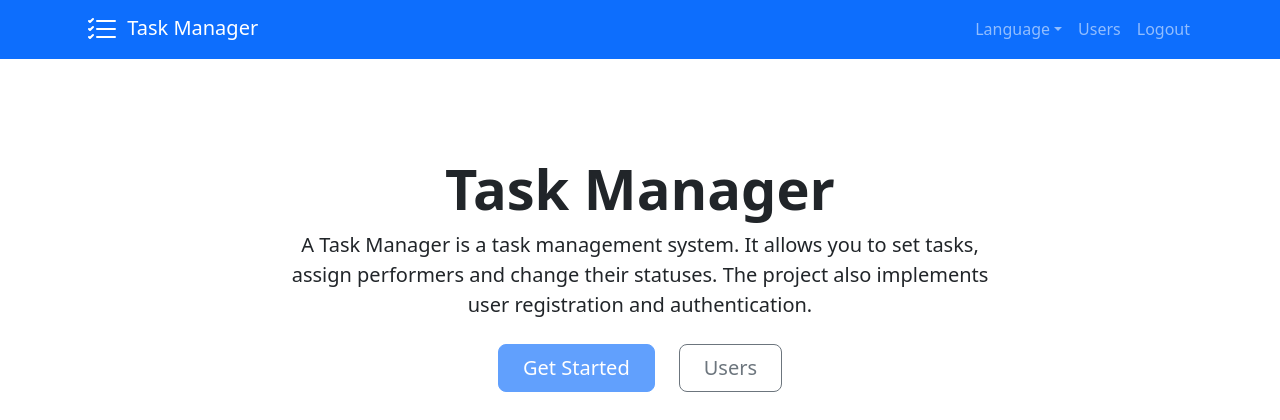
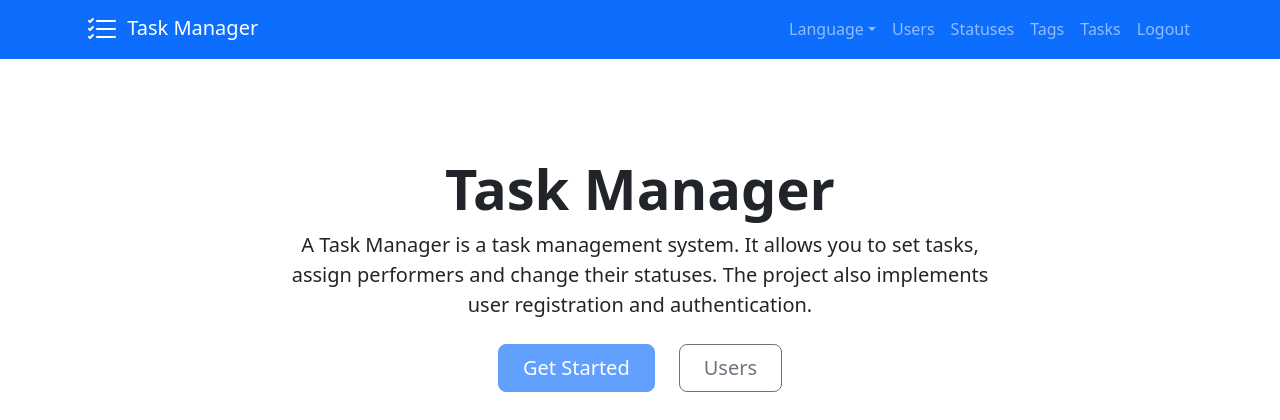
Before and after one commit to putilovms/task-manager, a Django app: page / in a window 1280 px wide. Shown: the top 420 px of the page. Run offline with Django 5.2, Linux system fonts and the light colour scheme; a user stored in the database is signed in; some libraries are stand-ins or nearby versions.

Commit message:
added templates statuses.html

```diff
--- a/task_manager/statuses/urls.py
+++ b/task_manager/statuses/urls.py
@@ -3,8 +3,10 @@ from task_manager.statuses import views
 
 
 urlpatterns = [
-    path('', views.StatusesListView.as_view(), name="statuses"),
-    path('create/', views.StatusCreateView.as_view(), name="status_create"),
+    path('', views.StatusesListView.as_view(),
+         name="statuses"),
+    path('create/', views.StatusCreateView.as_view(),
+         name="status_create"),
     path('<int:pk>/delete/', views.StatusDeleteView.as_view(),
          name="status_delete"),
     path('<int:pk>/update/', views.StatusUpdateView.as_view(),
--- a/task_manager/statuses/views.py
+++ b/task_manager/statuses/views.py
@@ -1,12 +1,14 @@
 from django.http import HttpResponse
 from django.views import View
+from django.shortcuts import render
+
 
 # Create your views here.
 
 
 class StatusesListView(View):
     def get(self, request, *args, **kwargs):
-        return HttpResponse('Statuses')
+        return render(request, template_name='statuses/statuses.html', context={})
 
 
 class StatusCreateView(View):
--- a/task_manager/templates/base.html
+++ b/task_manager/templates/base.html
@@ -42,18 +42,28 @@
                         <a class="nav-link {% if request.resolver_match.url_name == 'users' %}active{% endif %}"
                             href="{% url 'users' %}">{% trans "Users" %}</a>
                     </li>
+                    {% if user.is_authenticated %}
                     <li class="nav-item">
-                        {% if user.is_authenticated %}
+                        <a class="nav-link {% if request.resolver_match.url_name == 'statuses' %}active{% endif %}"
+                            href="{% url 'statuses' %}">{% trans "Statuses" %}</a>
+                    </li>
+                    <li class="nav-item">
+                        <a class="nav-link" href="" >{% trans "Tags" %}</a>
+                    </li>
+                    <li class="nav-item">
+                        <a class="nav-link" href="" >{% trans "Tasks" %}</a>
+                    </li>
+                    <li class="nav-item">
                         <form method="post" action="{% url 'logout' %}">
                             {% csrf_token %}
                             <input class="btn nav-link" type="submit" value="{% trans 'Logout' %}">
                         </form>
-                        {% else %}
+                    </li>
+                    {% else %}
+                    <li class="nav-item">
                         <a class="nav-link {% if request.resolver_match.url_name == 'login' %}active{% endif %}"
                             href="{% url 'login' %}">{% trans "Log in" %}</a>
-                        {% endif %}
                     </li>
-                    {% if not user.is_authenticated %}
                     <li class="nav-item">
                         <a class="nav-link {% if request.resolver_match.url_name == 'registration' %}active{% endif %}"
                             href="{% url 'registration' %}">{% trans "Sign up" %}</a>
```
Also changed, not shown: task_manager/statuses/templates/statuses/statuses.html (added, +13 -0 lines), locale/ru_RU/LC_MESSAGES/django.po, 1 other file.
